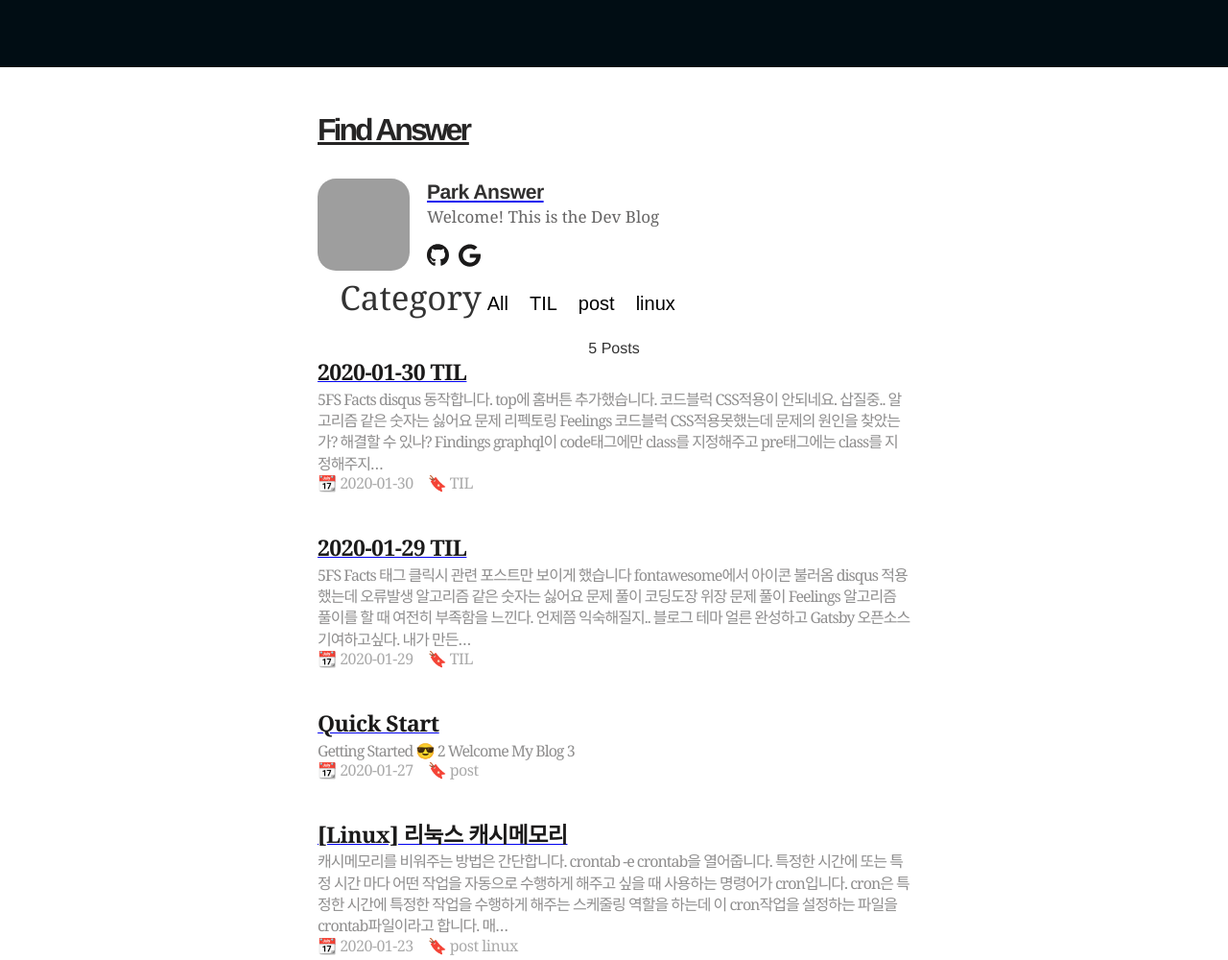
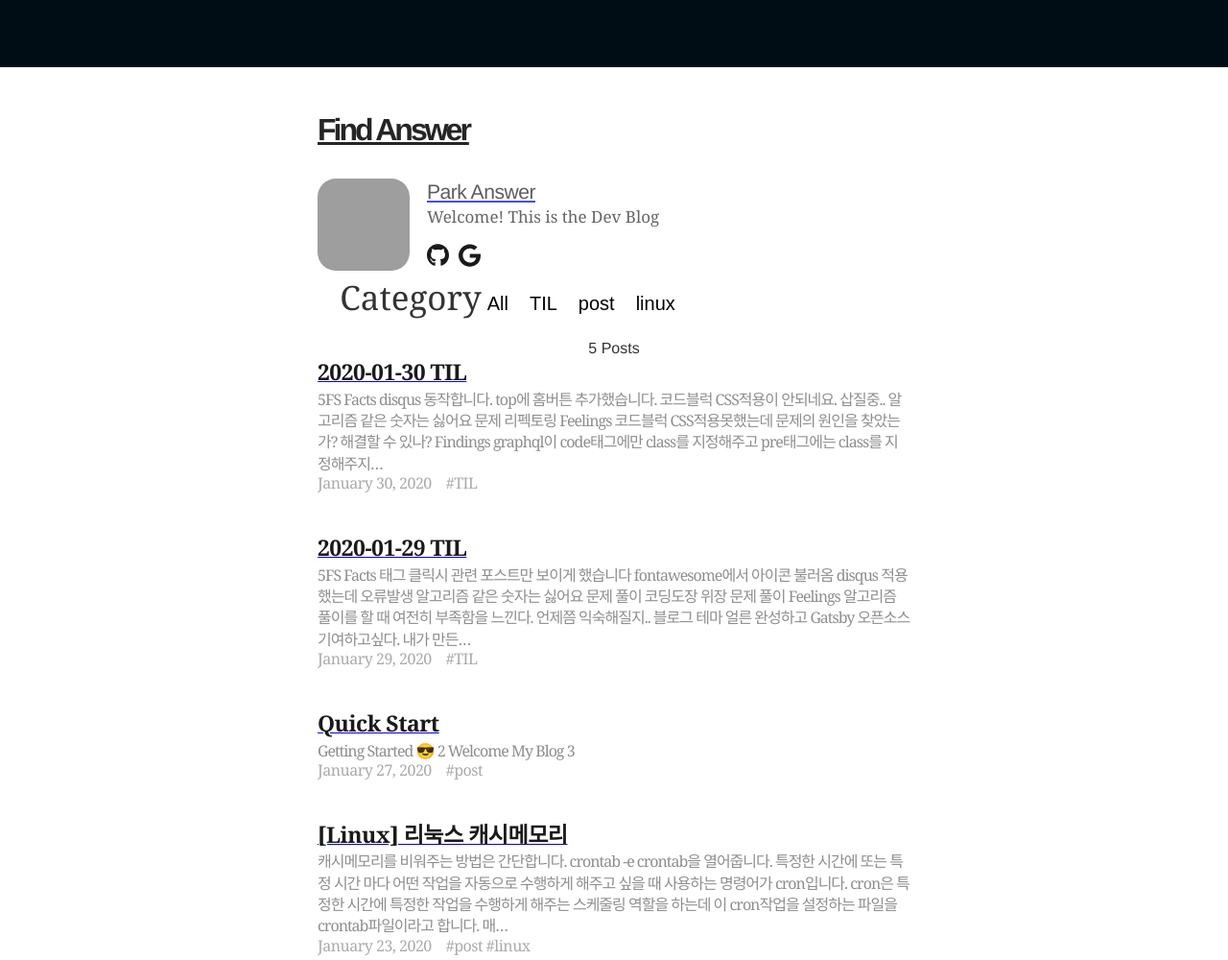
Before and after one commit to passwd10/gatsby-starter-answer, a Gatsby site: page / in a window 1280 px wide. Shown: the top 1000 px of the page at 96% size. Built offline with nearby package versions, Linux system fonts and the light colour scheme; Gatsby itself is replaced by a stand-in of ours; some packages are replaced by stand-ins of ours; grey boxes are pictures that could not be loaded; what typography-theme-github would draw is missing.

Commit message:
Remove emoji

```diff
--- a/src/components/bio/index.scss
+++ b/src/components/bio/index.scss
@@ -29,12 +29,14 @@
   margin: 0 0 3px 0;
   padding: 0;
   color: $main-color;
-  opacity: 0.9;
+  opacity: 0.7;
+  font-weight: 400;
   letter-spacing: -0.5px;
 }
 
 .intro {
   margin-bottom: 15px;
+  font-weight: 100;
 }
 
 .icon {
--- a/src/components/thumbnail-container/index.js
+++ b/src/components/thumbnail-container/index.js
@@ -24,10 +24,10 @@ export const ThumbnailContainer = ({ posts, category }) => {
               {node.excerpt}
             </p>
             <span className='postDate'>
-              📆 {node.frontmatter.date}
+              {node.frontmatter.date}
             </span>
             <span className='postTag'>
-              🔖 {node.frontmatter.tag.map(v => v+' ')}
+              {node.frontmatter.tag.map(v => ' #' + v)}
             </span>
           </div>
         ))}
--- a/src/pages/index.js
+++ b/src/pages/index.js
@@ -46,7 +46,7 @@ export const query = graphql`
         node {
           id
           frontmatter {
-            date(formatString: "YYYY-MM-DD")
+            date(formatString: "MMMM DD, YYYY")
             title
             tag
           }
```
